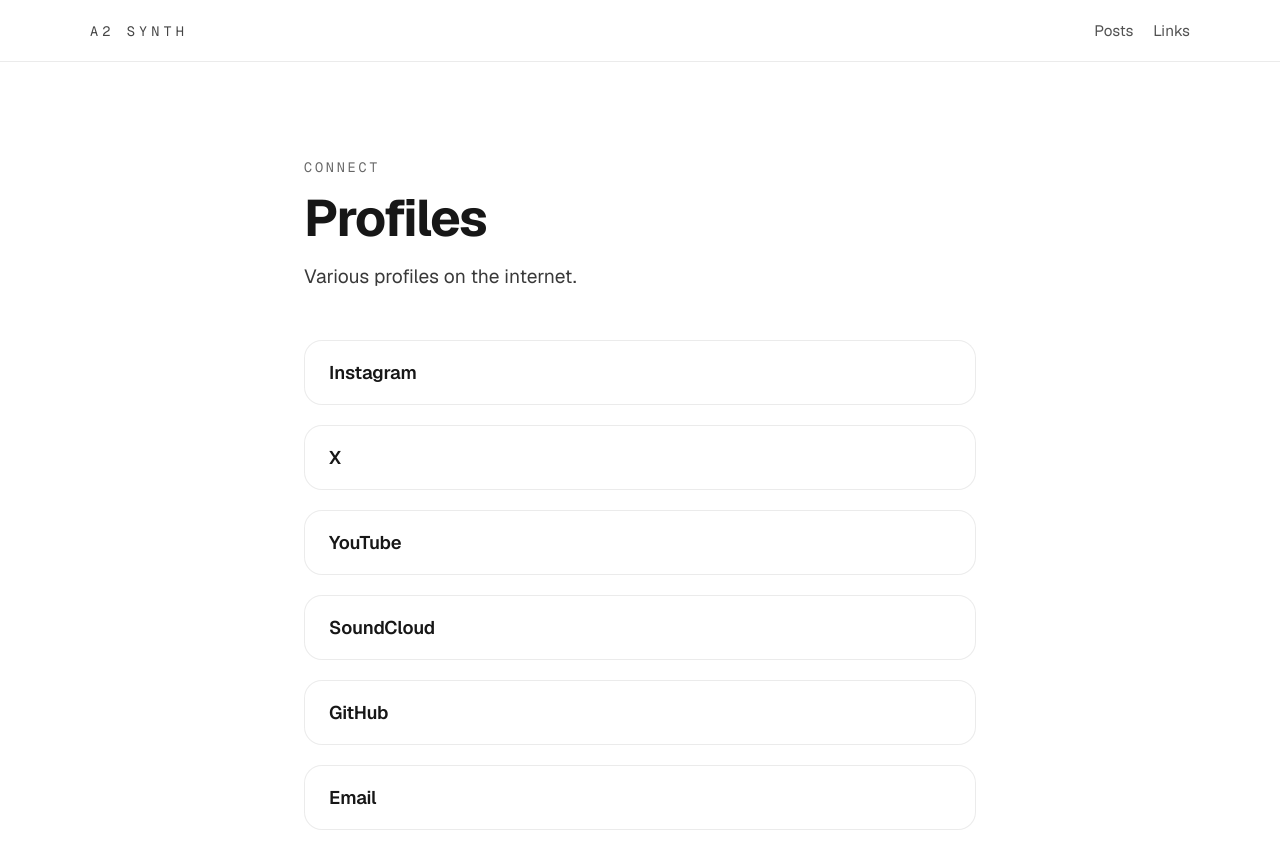
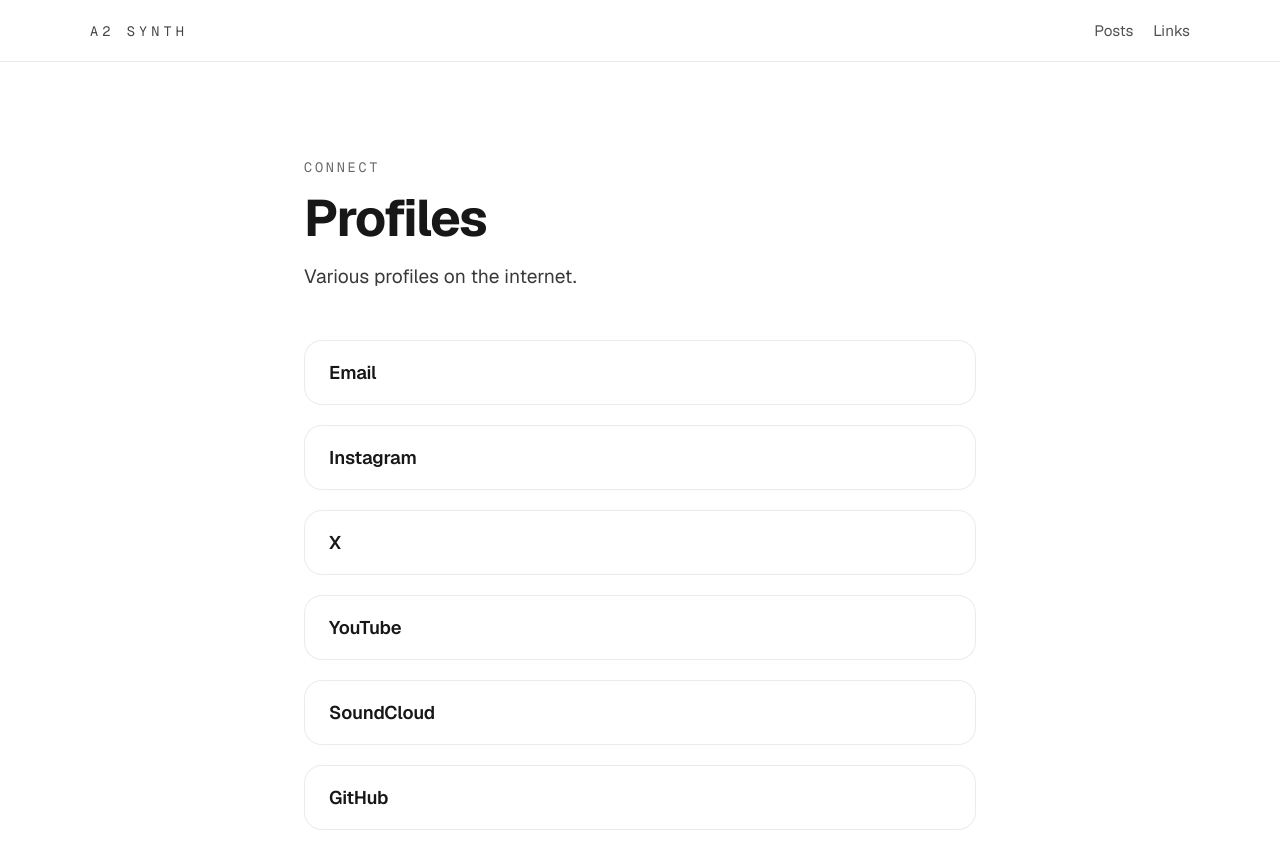
Before and after one commit to tbutler1132/all-too-synthetic, a Next.js app: page /links in a window 1280 px wide. Shown: the top 868 px of the page. Built offline with nearby package versions, Linux system fonts and the light colour scheme.

Commit message:
Move email to top of links

```diff
--- a/src/app/links/page.tsx
+++ b/src/app/links/page.tsx
@@ -10,6 +10,10 @@
 };
 
 const socialLinks: SocialLink[] = [
+  {
+    label: "Email",
+    href: "mailto:tbutler1132@gmail.com",
+  },
   {
     label: "Instagram",
     href: "https://www.instagram.com/alltoosynthetic",
@@ -29,10 +33,6 @@
   {
     label: "GitHub",
     href: "https://github.com/tbutler1132",
-  },
-  {
-    label: "Email",
-    href: "mailto:tbutler1132@gmail.com",
   },
 ];
 
```
